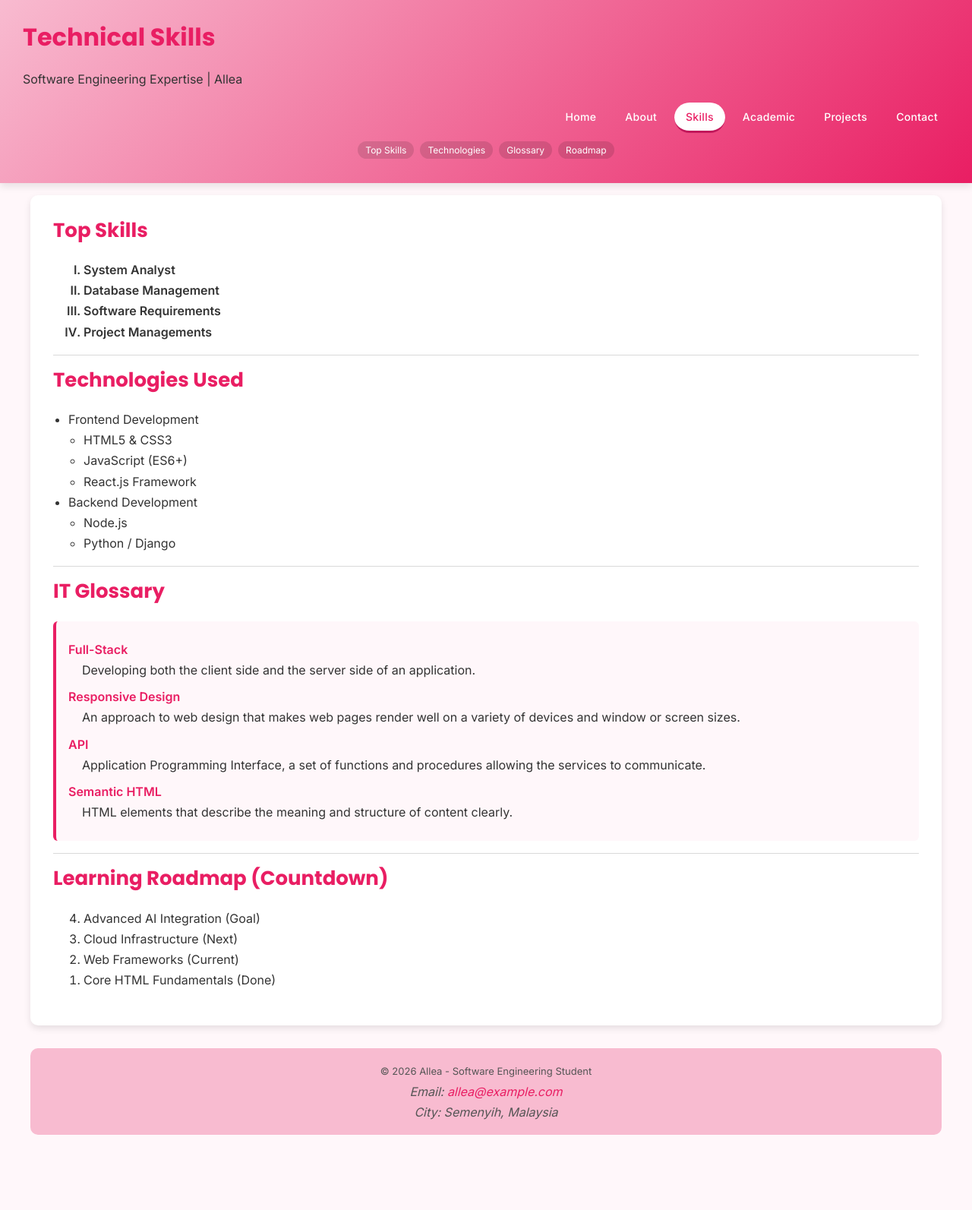
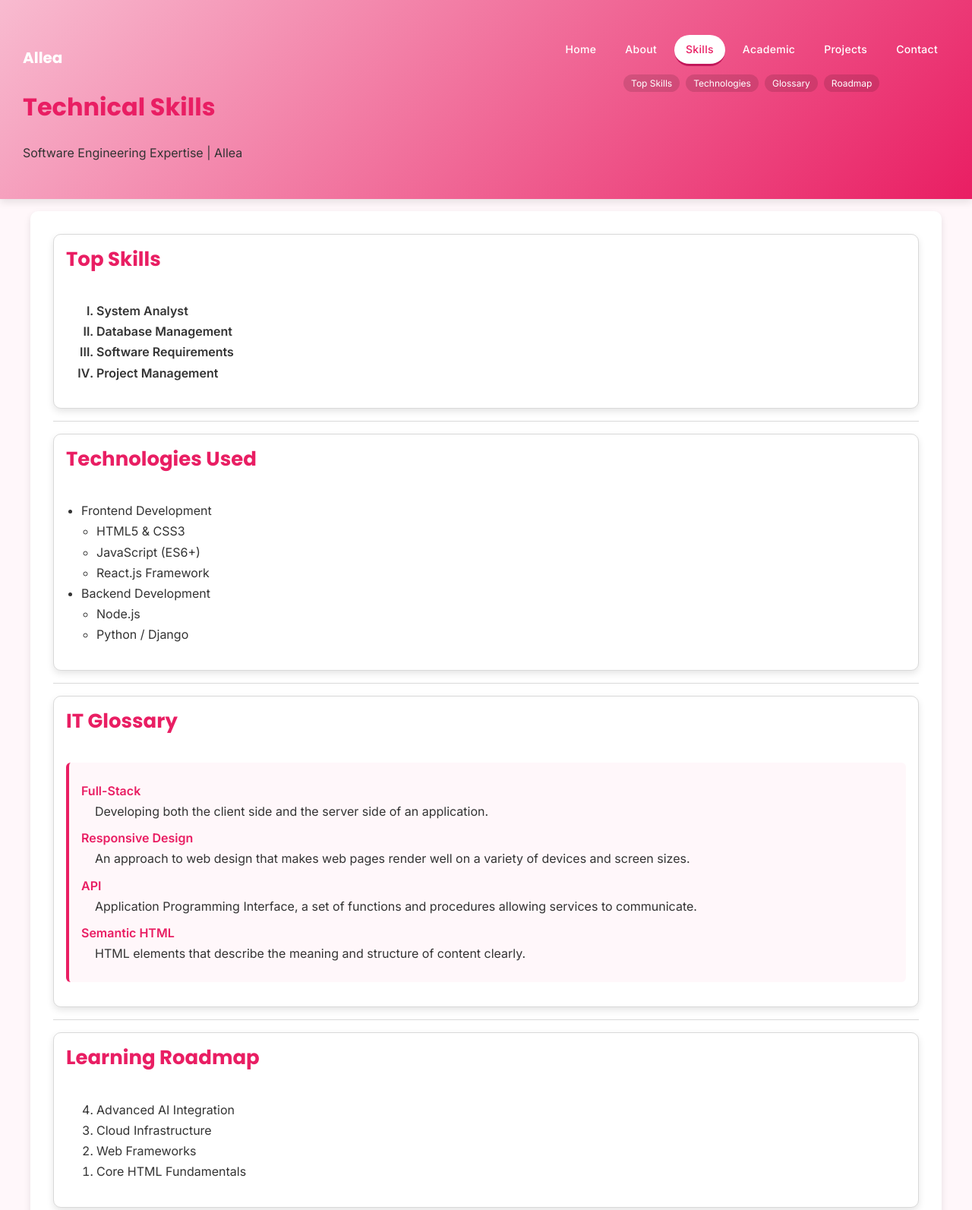
Before and after one commit to alleayusri/LabExercise_1, a plain HTML site: page labexercise-1b/skills.html in a window 1280 px wide. Shown: the top 1593 px of the page at 76% size. Before the commit the page ends 1510 px from the top, so only its background shows below. Drawn offline with Linux system fonts and the light colour scheme.

Commit message:
Update and delete inline skills.html

```diff
--- a/labexercise-1b/skills.html
+++ b/labexercise-1b/skills.html
@@ -1,22 +1,17 @@
 <!DOCTYPE html>
 <html lang="en">
-
 <head>
     <meta charset="UTF-8">
+    <meta name="viewport" content="width=device-width, initial-scale=1.0">
     <meta name="description" content="Allea's professional skills and technical knowledge.">
     <title>Allea's Portfolio - Skills</title>
-
     <link rel="stylesheet" href="style.css">
 </head>
-
 <body>
 
-    <!-- Consistent Header and Navigation -->
-    <header
-       >
-        <h1>Technical Skills</h1>
-        <p>Software Engineering Expertise | Allea</p>
-
+    <header>
+        <div class="site-nav">
+            <div class="logo">Allea</div>
             <nav>
                 <ul class="nav-links">
                     <li><a href="index.html">Home</a></li>
@@ -26,7 +21,7 @@
                     <li><a href="projects.html">Projects</a></li>
                     <li><a href="contact.html">Contact</a></li>
                 </ul>
-            <!-- Jump Links for Task 3 requirement: "Leap to named sections on same page" -->
+
                 <ul class="skip-links">
                     <li><a href="#top-skills">Top Skills</a></li>
                     <li><a href="#tech-used">Technologies</a></li>
@@ -34,31 +29,35 @@
                     <li><a href="#roadmap">Roadmap</a></li>
                 </ul>
             </nav>
+        </div>
+
+        <section class="hero">
+            <div class="hero-text">
+                <h1>Technical Skills</h1>
+                <p>Software Engineering Expertise | Allea</p>
+            </div>
+        </section>
     </header>
 
-    <main
-       >
-
-        <!-- Task 3: Top Skills Section (ol with type="I" and start) -->
-        <section id="top-skills">
+    <main>
+        <section id="top-skills" class="card">
             <h2>Top Skills</h2>
             <ol type="I" start="1">
                 <li>System Analyst</li>
                 <li>Database Management</li>
                 <li>Software Requirements</li>
-                <li>Project Managements</li>
+                <li>Project Management</li>
             </ol>
         </section>
 
         <hr>
 
-        <!-- Task 3: Technologies Used (Nested List) -->
-        <section id="tech-used">
+        <section id="tech-used" class="card">
             <h2>Technologies Used</h2>
-            <ul>
+            <ul class="skills-list">
                 <li>Frontend Development
                     <ul>
-                        <li>HTML5 & CSS3</li>
+                        <li>HTML5 &amp; CSS3</li>
                         <li>JavaScript (ES6+)</li>
                         <li>React.js Framework</li>
                     </ul>
@@ -74,20 +73,17 @@
 
         <hr>
 
-        <!-- Task 3: Glossary using dl, dt, dd -->
-        <section id="glossary">
+        <section id="glossary" class="card">
             <h2>IT Glossary</h2>
             <dl>
                 <dt>Full-Stack</dt>
                 <dd>Developing both the client side and the server side of an application.</dd>
 
                 <dt>Responsive Design</dt>
-                <dd>An approach to web design that makes web pages render well on a variety of devices and window or
-                    screen sizes.</dd>
+                <dd>An approach to web design that makes web pages render well on a variety of devices and screen sizes.</dd>
 
                 <dt>API</dt>
-                <dd>Application Programming Interface, a set of functions and procedures allowing the services to
-                    communicate.</dd>
+                <dd>Application Programming Interface, a set of functions and procedures allowing services to communicate.</dd>
 
                 <dt>Semantic HTML</dt>
                 <dd>HTML elements that describe the meaning and structure of content clearly.</dd>
@@ -96,20 +92,17 @@
 
         <hr>
 
-        <!-- Task 3: Ordered List with Reversed Attribute -->
-        <section>
-            <h2>Learning Roadmap (Countdown)</h2>
+        <section id="roadmap" class="card">
+            <h2>Learning Roadmap</h2>
             <ol reversed>
-                <li>Advanced AI Integration (Goal)</li>
-                <li>Cloud Infrastructure (Next)</li>
-                <li>Web Frameworks (Current)</li>
-                <li>Core HTML Fundamentals (Done)</li>
+                <li>Advanced AI Integration</li>
+                <li>Cloud Infrastructure</li>
+                <li>Web Frameworks</li>
+                <li>Core HTML Fundamentals</li>
             </ol>
         </section>
-
     </main>
 
-    <!-- Footer -->
     <footer>
         <small>&copy; 2026 Allea - Software Engineering Student</small>
         <address>
@@ -119,5 +112,4 @@
     </footer>
 
 </body>
-
 </html>
```
Also changed, not shown: images/academic_tracker.png (deleted), labexercise-1b/images/academic_tracker.png (deleted). Lines whose indentation alone changed are shown as unchanged.
